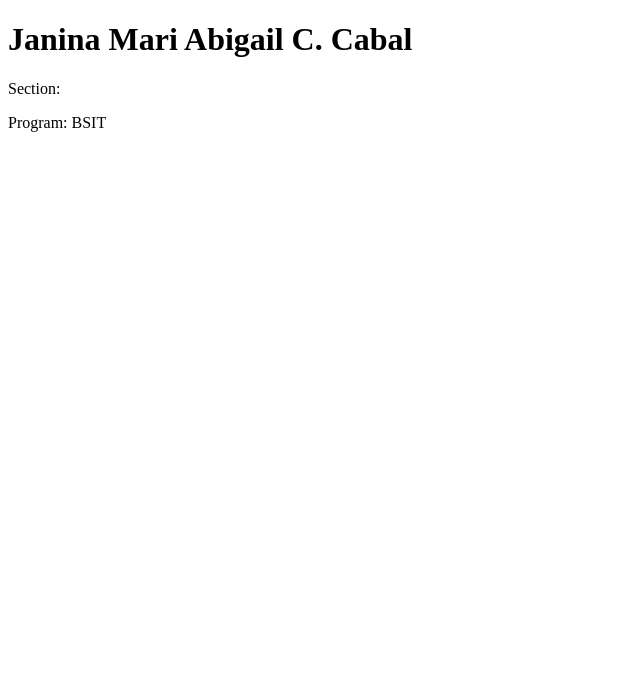
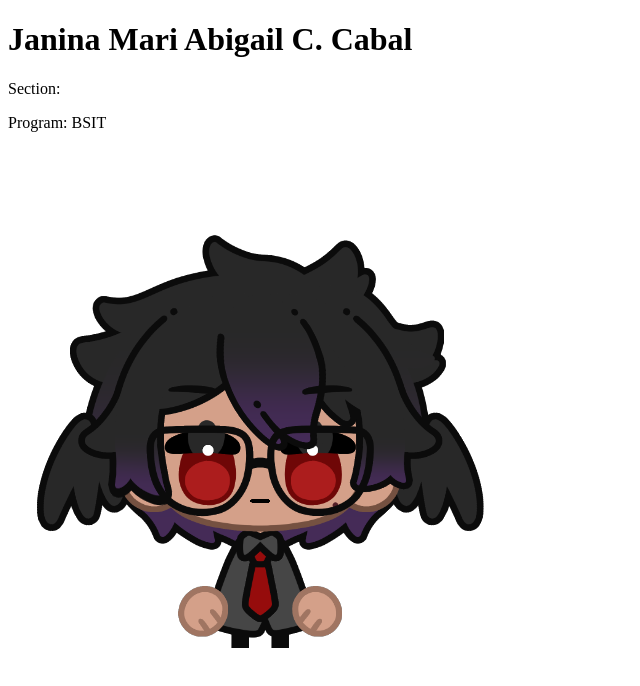
Before and after one commit to Jmacc-exe/cabal-IT152, a plain HTML site: page index.html in a window 1280 px wide. Shown: the whole page, without its empty margins (0-640 px from the left). Drawn offline with Linux system fonts and the light colour scheme.

Commit message:
added a picture

```diff
--- a/index.html
+++ b/index.html
@@ -8,5 +8,6 @@
     <h1>Janina Mari Abigail C. Cabal</h1>
     <p>Section: <Your Section></p>
     <p>Program: BSIT</p>
+    <img src="photo.png" alt="Profile Picture">
 </body>
 </html>
```
Also changed, not shown: photo.png (added).
